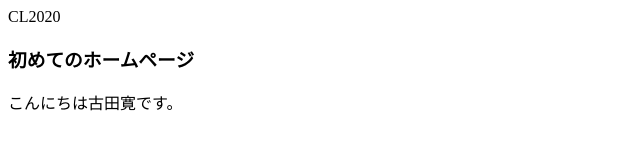
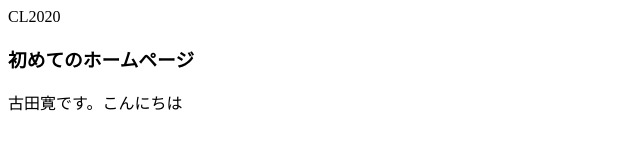
Before and after one commit to hrsfrtkut/hrsfrtkut.github.io, a plain HTML site: page index.html in a window 1280 px wide. Shown: the full height of the page, 0-640 px from the left. Drawn offline with Linux system fonts and the light colour scheme.

Commit message:
Add files via upload

```diff
--- a/index.html
+++ b/index.html
@@ -1,7 +1,7 @@
 <HTML>
-  <HEAD>CL2020</HEAD>
-  <BODY>
-    <H3>初めてのホームページ</H3>
-    <p>こんにちは古田寛です。</p>
-  </BODY>
+	<HEAD>CL2020</HEAD>
+	<BODY>
+		<H3>初めてのホームページ</H3>
+		<P>古田寛です。こんにちは</P>
+	</BODY>
 </HTML>
```
